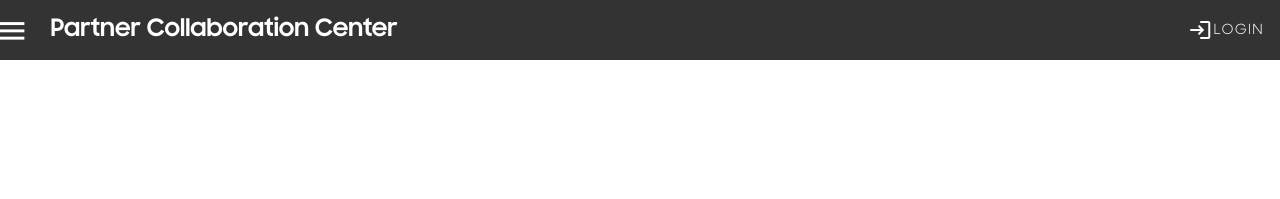
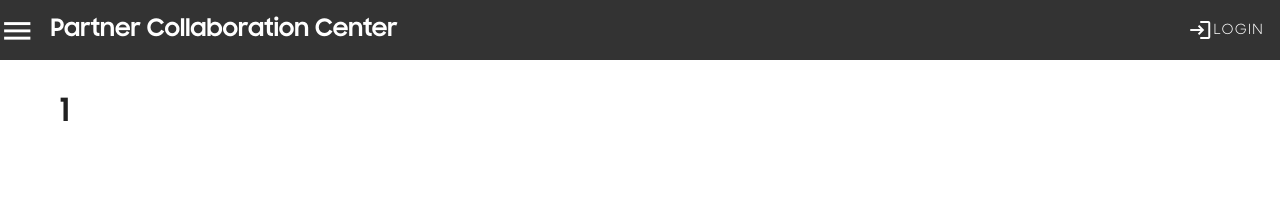
Before and after one commit to beerspk/vue-learning-center, a Vue app: page /course/1 in a window 1280 px wide. Shown: the top 199 px of the page. Built offline with nearby package versions, Linux system fonts and the light colour scheme.

Commit message:
first commit

```diff
--- a/src/App.vue
+++ b/src/App.vue
@@ -2,8 +2,8 @@
   <div id="App">
     <v-app>
       <Navigation v-if="$route.name !== 'Home' && $route.name !== 'Join'" />
+      <Header />
       <Content />
-      <Header />
       <Footer />
     </v-app>
   </div>
@@ -50,6 +50,13 @@ h4 {
   font-family: SAMSUNGSHARPSANS;
   font-weight: 700;
 }
+
+h1 {
+  font-size: 2rem;
+}
+
+
+
 .bg-web {
   height: 100%;
   width: 100%;
--- a/src/components/CardMenu.vue
+++ b/src/components/CardMenu.vue
@@ -18,7 +18,7 @@
             <div
               class="sub--menu"
               style="font-size: 14px;"
-              @click="$router.push({ name: 'Main' })"
+              @click="$router.push(item.link)"
             >
               {{ item.name }}
             </div>
--- a/src/components/core/Content.vue
+++ b/src/components/core/Content.vue
@@ -1,5 +1,5 @@
 <template>
-  <v-main>
+  <v-main id="Content">
     <v-fade-transition>
       <router-view></router-view>
     </v-fade-transition>
@@ -9,4 +9,9 @@
 <script>
 export default {}
 </script>
-<style></style>
+<style>
+.Content {
+  position: relative;
+  top: 10%;
+}
+</style>
--- a/src/components/core/Header.vue
+++ b/src/components/core/Header.vue
@@ -11,7 +11,7 @@
             lg="1"
             v-if="$route.name !== 'Home' && $route.name !== 'Join'"
           >
-            <v-btn @click="onSetShowMenu(!getShowMenu)" icon>
+            <v-btn @click="onSetShowMenu(!getShowMenu)" icon class="pl-3">
               <v-icon size="35px" color="white">
                 mdi-menu
               </v-icon>
@@ -152,7 +152,7 @@ export default {
   opacity: 0.8;
   /*Opacity end*/
   color: white;
-  position: absolute;
+  position: fixed;
   top: 0;
   left: 0;
   width: 100%;
--- a/src/router/m-library.js
+++ b/src/router/m-library.js
@@ -1,7 +1,7 @@
 import Home from "@/views/m-library/Home";
 import Join from "@/views/m-library/Join";
 import Main from "@/views/m-library/Main";
-import CourseOverview from "@/views/m-library/CourseOverview";
+import Course from "@/views/m-library/Course";
 
 const m_library_route = [
   {
@@ -20,9 +20,9 @@ const m_library_route = [
     component: Main,
   },
   {
-    path: "/course/overview/:id",
-    name: "CourseOverview",
-    component: CourseOverview,
+    path: "/course/:course",
+    name: "Course",
+    component: Course,
   },
 ];
 
--- /dev/null
+++ b/src/views/m-library/Course.vue
@@ -0,0 +1,22 @@
+<template>
+  <div id="Course" class="Content">
+    <v-container>
+      <v-row>
+        <v-col cols="12">
+          <h2 v-if="$vuetify.breakpoint.mobile">{{ $route.params.course }}</h2>
+          <h1 v-else>{{ $route.params.course }}</h1>
+        </v-col>
+      </v-row>
+    </v-container>
+  </div>
+</template>
+
+<script>
+export default {
+  data() {
+    return {}
+  },
+}
+</script>
+
+<style></style>
--- a/src/views/m-library/CourseOverview.vue
+++ /dev/null
@@ -1,15 +0,0 @@
-<template>
-  <div id="CourseOverview">
-
-  </div>
-</template>
-
-<script>
-export default {
-  data() {
-    return {}
-  },
-}
-</script>
-
-<style></style>
--- a/src/views/m-library/Main.vue
+++ b/src/views/m-library/Main.vue
@@ -1,7 +1,7 @@
 <template>
-  <div id="Main" class="bg_main">
-    <v-container style="height: 60%;"></v-container>
-    <v-row justify="center" align="start">
+  <div id="Main" style="height: 100%;">
+    <v-container style="height: 100%;">
+      <v-row justify="center" style="position: relative; top: 60%;">
         <v-col cols="12" md="3" class="d-flex justify-center">
           <CardMenu name="Self-Learning Center" :items="items" />
         </v-col>
@@ -12,9 +12,10 @@
           <CardMenu name="Guidelines and tools" :items="items3" />
         </v-col>
         <v-col cols="12" md="3" class="d-flex justify-center">
-        <CardMenu name="Activity/Event Calendar" :items="items4"/>
+          <CardMenu name="Activity/Event Calendar" :items="items4" />
         </v-col>
       </v-row>
+    </v-container>
   </div>
 </template>
 
@@ -27,12 +28,12 @@ export default {
   data() {
     return {
       items: [
-        { name: 'Partner Code of Conduct', link: '' },
-        { name: 'Labor and human rights', link: '' },
-        { name: 'Health and safety', link: '' },
-        { name: 'Environmental', link: '' },
-        { name: 'Ethics', link: '' },
-        { name: 'Management System', link: '' },
+        { name: 'Partner Code of Conduct', link: `/course/Partner Code of Conduct` },
+        { name: 'Labor and human rights', link: `/course/` },
+        { name: 'Health and safety', link: `/course/` },
+        { name: 'Environmental', link:`/course/` },
+        { name: 'Ethics', link: `/course/` },
+        { name: 'Management System', link: `/course/` },
       ],
       items2: [
         { name: 'Learning History', link: '' },
@@ -57,12 +58,12 @@ export default {
 </script>
 
 <style>
-.bg_main {
+/* .bg_main {
   height: 100%;
   width: 100%;
   background-image: url('../../assets/background/Home_BG.jpg');
   background-size: 100%;
   background-position: 100% 0%;
   background-repeat: no-repeat;
-}
+} */
 </style>
```
Lines whose indentation alone changed are shown as unchanged.
